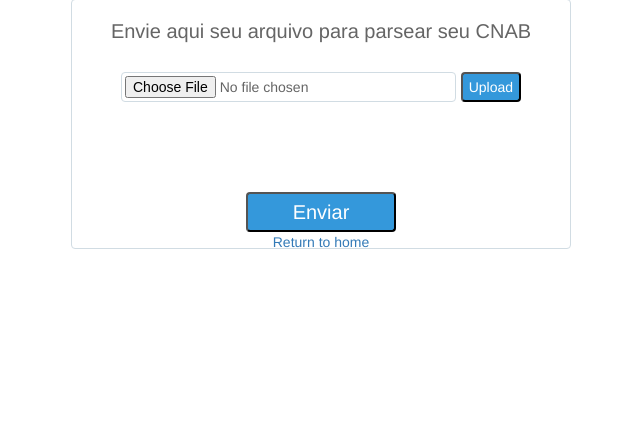
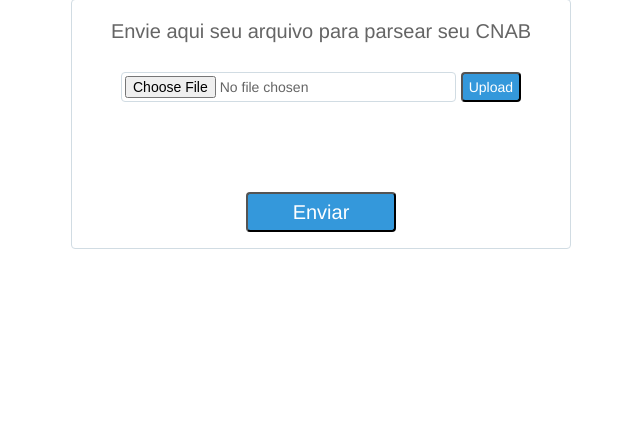
Before and after one commit to igorgomes255/desafio_backend, a Django app: template forms/templates/upload.html in a window 1280 px wide. Shown: the part 101-527 px from the top of the page, without its empty margins (319-959 px from the left). Run offline with Django 4.2, Linux system fonts and the light colour scheme; the template is opened without the code that fills it: values that come from a table or form of the project are taken from there, others are empty; some libraries are stand-ins or nearby versions.

Commit message:
feat: adicionando voltar em cnab

```diff
--- a/cnab/templates/index.html
+++ b/cnab/templates/index.html
@@ -17,5 +17,6 @@
         {% endfor %}
       </ul>
     </div>
+    <p><a href="{% url 'upload' %}">Retornar para updated</a></p>
   </body>
 </html>
--- a/forms/templates/upload.html
+++ b/forms/templates/upload.html
@@ -30,8 +30,6 @@
           <button type="submit">Enviar</button>
         </form>
       </div>
-
-      <p><a href="{% url 'cnab' %}">Return to home</a></p>
     </div>
 
     {% block content %} {% for message in messages %}
```
